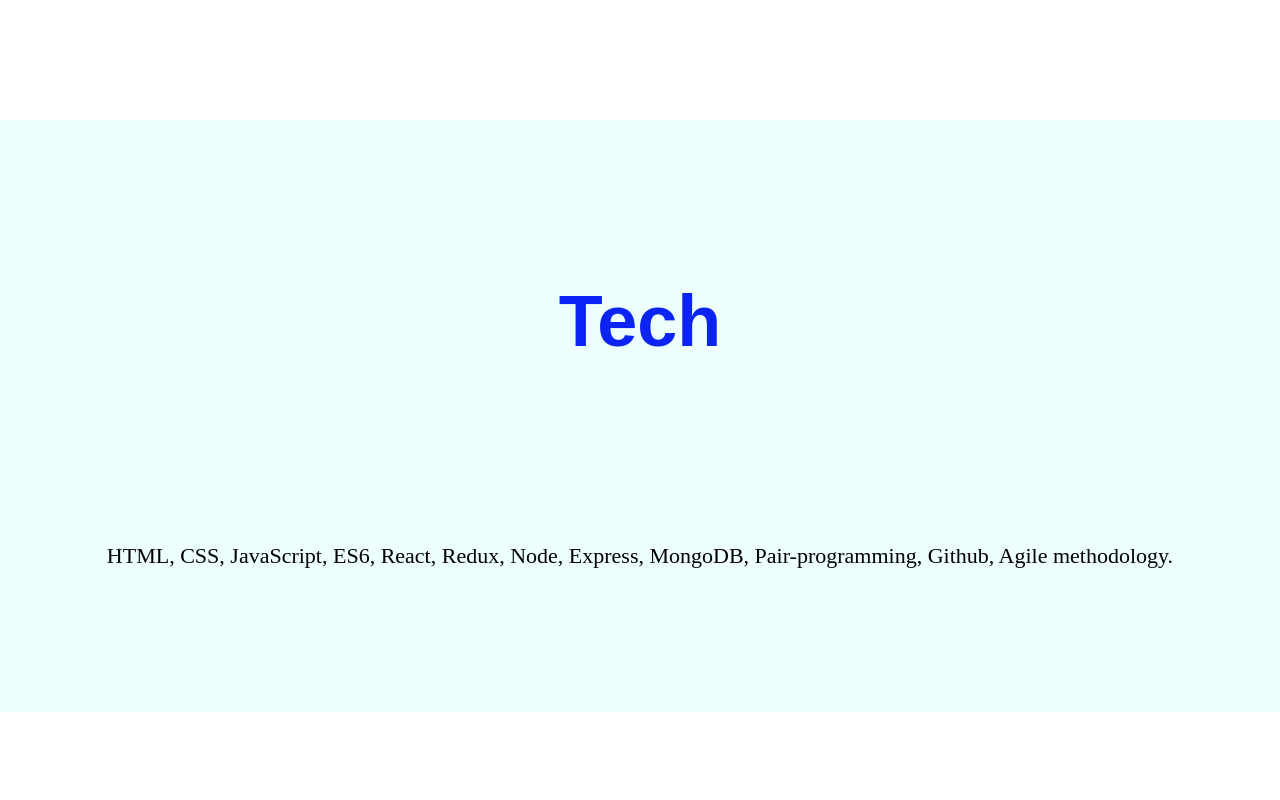
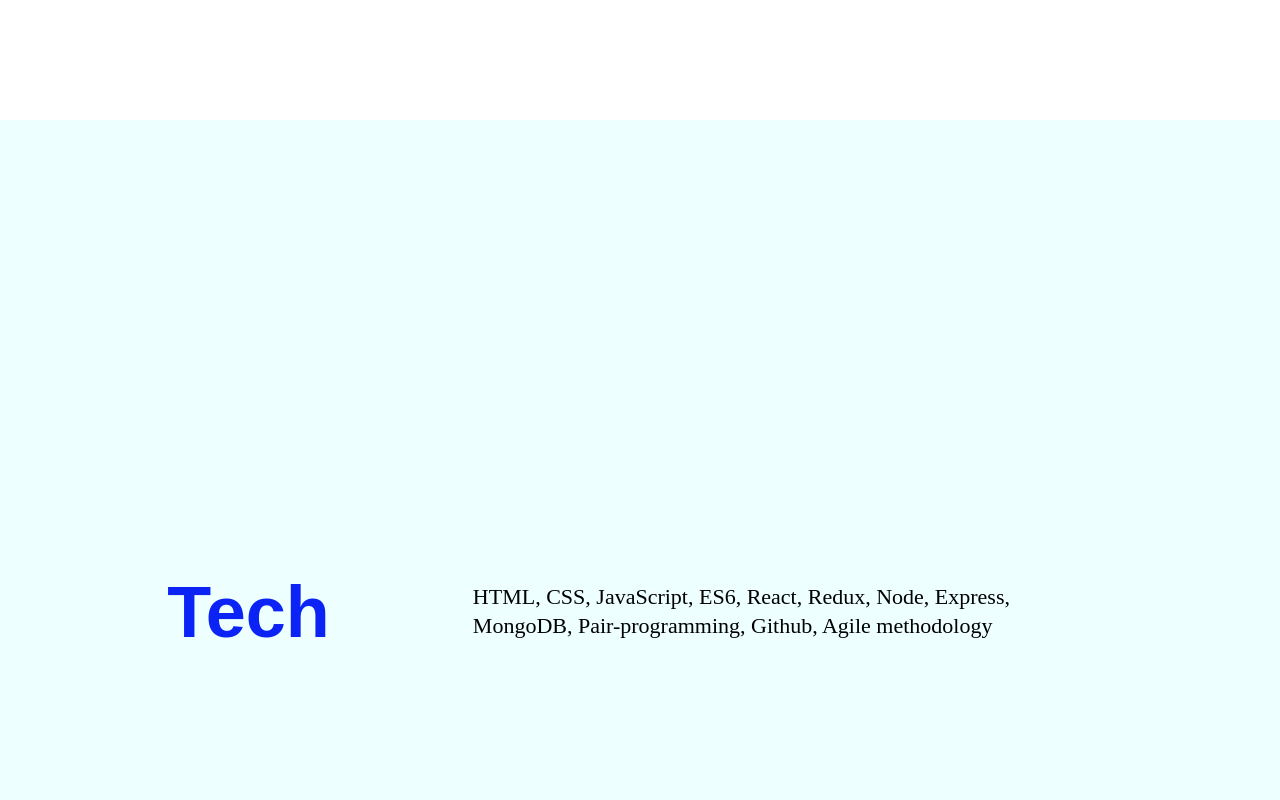
Before and after one commit to jonsjak/portfolio-react-ts, a React (Create React App) app: page / in a window 1280 px wide. Shown: the part 860-1660 px from the top of the page. Built offline with nearby package versions, Linux system fonts and the light colour scheme; the HTML template or start-up script is replaced by a standard one.

Commit message:
working on scroll animation

```diff
--- a/src/components/AddressCard.tsx
+++ b/src/components/AddressCard.tsx
@@ -18,12 +18,22 @@ const AddressContainer = styled.address`
   }
 `;
 
-export const AddressCard = () => {
+export const AddressCard: React.FC = () => {
     return (
       <AddressContainer>
-        <a href="tel:+46707483261">{AddressInfo.phone}</a>
+        <a
+          href="tel:+46707483261"
+          target="_blank"
+          rel="noreferrer">
+            {AddressInfo.phone}
+        </a>
         <br></br>
-        <a href="mailto:jonas.jakobson@gmail.com"> {AddressInfo.email}</a>
+        <a
+          href="mailto:jonas.jakobson@gmail.com"
+          target="_blank"
+          rel="noreferrer">
+            {AddressInfo.email}
+        </a>
       </AddressContainer>
     )
   };
--- a/src/components/HeroImage.tsx
+++ b/src/components/HeroImage.tsx
@@ -22,7 +22,7 @@ const StyledHeroImage = styled.img`
   };
 `;
 
-const HeroImage = () => {
+const HeroImage: React.FC = () => {
   return (
     <StyledHeroImage src={oceanImg} alt="Beach and a row-boat"/>
   )
--- a/src/components/MyWordsSection.tsx
+++ b/src/components/MyWordsSection.tsx
@@ -75,7 +75,7 @@ const ReadArticleButton = styled.a`
     }
 `
 
-export const MyWordsSection = () => {
+export const MyWordsSection: React.FC = () => {
   return (
     <MyWordsSectionContainer>
         <article>
--- a/src/components/Presentation.tsx
+++ b/src/components/Presentation.tsx
@@ -1,4 +1,4 @@
-import { PersonalLinks } from './PersonalLinks';
+import { PersonalLinks } from './buttons/PersonalLinks';
 import styled from 'styled-components';
 import { PresentationText } from '../text-content/PresentationText';
 
@@ -18,7 +18,7 @@ const PresentationContainer = styled.div`
   }
 `
 
-export const Presentation = () => {
+export const Presentation: React.FC = () => {
   return (
     <PresentationContainer>
         <p>{PresentationText}</p>
--- a/src/components/ScrollArrowFunction.tsx
+++ b/src/components/ScrollArrowFunction.tsx
@@ -1,3 +1,4 @@
+import { useEffect, useState } from "react";
 import downArrow from "../images/downarrow.svg";
 import styled, { keyframes } from "styled-components";
 
@@ -49,18 +50,41 @@ const ArrowImage = styled.img`
 `;
 
 const ScrollArrowFunction: React.FC = () => {
-	//scrolls the window by 800 pixels
+  const [arrowFlipped, setArrowFlipped] = useState<boolean>(false);
+
+
+  useEffect(() => {
+    const toggleArrowDirection = () => {
+      if (window.innerHeight + window.scrollY >= document.body.offsetHeight) {
+        console.log("At the bottom of the page");
+        setArrowFlipped(true);
+        console.log(arrowFlipped);
+      } else {
+        setArrowFlipped(false);
+        console.log(!arrowFlipped);
+      }
+    }
+
+    // Keeps track of window position
+    window.addEventListener("scroll", toggleArrowDirection);
+
+    // Event listener removed when the component unmounts
+    return () => {
+      window.removeEventListener("scroll", toggleArrowDirection);
+    };
+  }, []);
+
 	const onDownArrowClick = () => {
     if (window.innerHeight + window.scrollY >= document.body.offsetHeight) {
-      // scroll to top
+      // When btn is clicked, if at bottom scrolls back to top...
       setTimeout(() => {
         window.scrollTo({
-          top: 0, // scrolls back to top
+          top: 0,
           behavior: 'smooth'
         });
       }, 1000);
     }else { window.scrollTo({
-      top: window.scrollY + 900, // scrolls down 900px
+      top: window.scrollY + 900, // ...else scrolls down 900px
       behavior: 'smooth'
     });};
 	}
--- a/src/components/SkillsSection.tsx
+++ b/src/components/SkillsSection.tsx
@@ -48,7 +48,7 @@ const SkillListHeader = styled.h5`
     display: inline-block;
 `;
 
-export const SkillsSection = () => {
+export const SkillsSection: React.FC = () => {
   return (
     <SkillSectionContainer>
         <SkillSectionHeader className="skillHeader">Skills</SkillSectionHeader>
--- a/src/components/TechSection.tsx
+++ b/src/components/TechSection.tsx
@@ -1,5 +1,6 @@
 import styled from "styled-components";
 import '../App.scss';
+import { TechText } from "../text-content/TechText";
 
 const TechSectionContainer = styled.section`
   background-color: #EDFFFF;
@@ -17,13 +18,24 @@ const TechSectionContainer = styled.section`
     width: 500px;
   }
   };
+
+  @media (min-width: 1024px) {
+    flex-direction: row;
+    padding: 355px 0;
+    gap: 143px;
+    p {
+      max-width: 50%;
+    }
+  }
 `;
 
-export const TechSection = () => {
+export const TechSection: React.FC = () => {
   return (
     <TechSectionContainer className="techSec">
       <h4 className="techHeader">Tech</h4>
-      <p className="techTxt">HTML, CSS, JavaScript, ES6, React, Redux, Node, Express, MongoDB, Pair-programming, Github, Agile methodology.</p>
+      <p>
+        {TechText.join(", ")}
+      </p>
     </TechSectionContainer>
   )
 };
--- a/src/components/TimeToTalkSection.tsx
+++ b/src/components/TimeToTalkSection.tsx
@@ -1,6 +1,6 @@
 import { AddressCard } from './AddressCard';
 import { BusinessCard } from './BusinessCard';
-import { PersonalLinks } from './PersonalLinks';
+import { PersonalLinks } from './buttons/PersonalLinks';
 import styled from 'styled-components';
 
 const TimeToTalkSectionContainer = styled.div`
@@ -28,7 +28,7 @@ const TimeToTalkHeading = styled.h4`
   }
 `;
 
-export const TimeToTalkSection = () => {
+export const TimeToTalkSection: React.FC = () => {
   return (
     <TimeToTalkSectionContainer>
       <TimeToTalkHeading>Time to Talk</TimeToTalkHeading>
--- a/src/components/buttons/DemoButtonsContainer.tsx
+++ b/src/components/buttons/DemoButtonsContainer.tsx
@@ -10,6 +10,4 @@ export const DemoButtonsContainer = styled.div`
         flex-direction: row-reverse;
         width: 372px;
     }
-
-
-`
+`;
--- a/src/components/PersonalLinks.tsx
+++ b/src/components/buttons/PersonalLinks.tsx
@@ -1,5 +1,5 @@
 import styled from "styled-components";
-import { Links } from '../links/Links';
+import { Links } from '../../links/Links';
 
 const Navbar = styled.nav`
   margin-top: 24px;
--- a/src/links/Links.ts
+++ b/src/links/Links.ts
@@ -5,7 +5,8 @@ import StackHover from "../images/stack-hover.svg";
 interface Link {
     href: string;
     imgSrc: string;
-    imgAlt: string
+    imgAlt: string;
+
   };
 
   export const Links: Link[] = [
--- /dev/null
+++ b/src/text-content/TechText.ts
@@ -0,0 +1,3 @@
+export const TechText: string[] = [
+    "HTML", "CSS", "JavaScript", "ES6", "React", "Redux", "Node", "Express", "MongoDB", "Pair-programming", "Github", "Agile methodology"
+];
```
